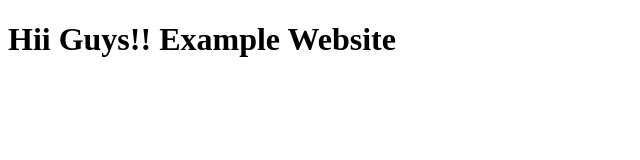
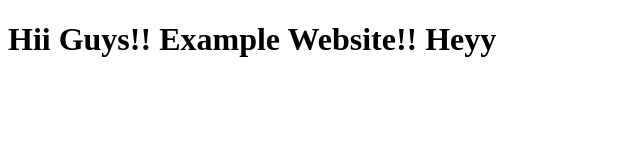
Before and after one commit to Lathish-Kumar2/lathish-kumar2.github.io, a plain HTML site: page index.html in a window 1280 px wide. Shown: the whole page, without its empty margins (0-640 px from the left). Drawn offline with Linux system fonts and the light colour scheme.

Commit message:
index.html

```diff
--- a/index.html
+++ b/index.html
@@ -6,6 +6,6 @@
 	<title>Hello Coursera</title>
 </head>
 <body>
-<h1> Hii Guys!! Example Website</h1>
+<h1> Hii Guys!! Example Website!! Heyy</h1>
 </body>
 </html>
```
